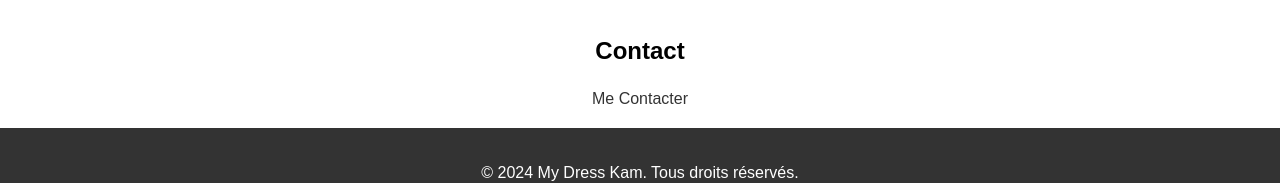
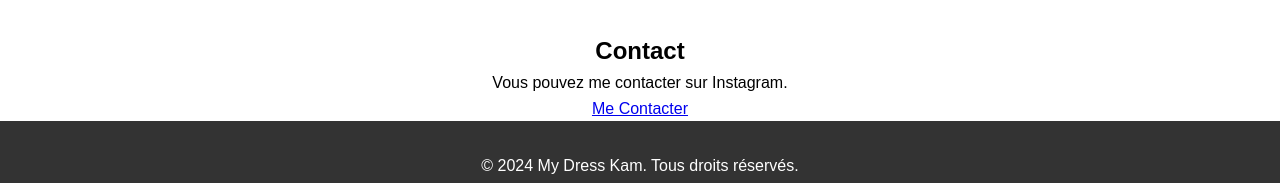
Before and after one commit to MrIbraa/My-DressKam, a plain HTML site: page index.html in a window 1280 px wide. Shown: the part 2683-2866 px from the top of the page. Drawn offline with Linux system fonts and the light colour scheme; a script that the page names is missing.

Commit message:
index.html

```diff
--- a/index.html
+++ b/index.html
@@ -232,12 +232,15 @@
 
         </section>
     </main>
-
-    <main>
+  <main>
         <section id="contact" class="contact">
             <center> <h2>Contact</h2>
-        <a href="#contact" class="cta-button">Me Contacter</a></center>
-
+                <p>Vous pouvez me contacter sur Instagram.</p>
+            <section class="SocialButtons">
+                <a href="https://www.instagram.com/my_dresskam/" class="linkbutton" target="_blank">
+                    <p class="linkname">Me Contacter</p>
+                </a>
+        </a></center>
 
 
 
```
